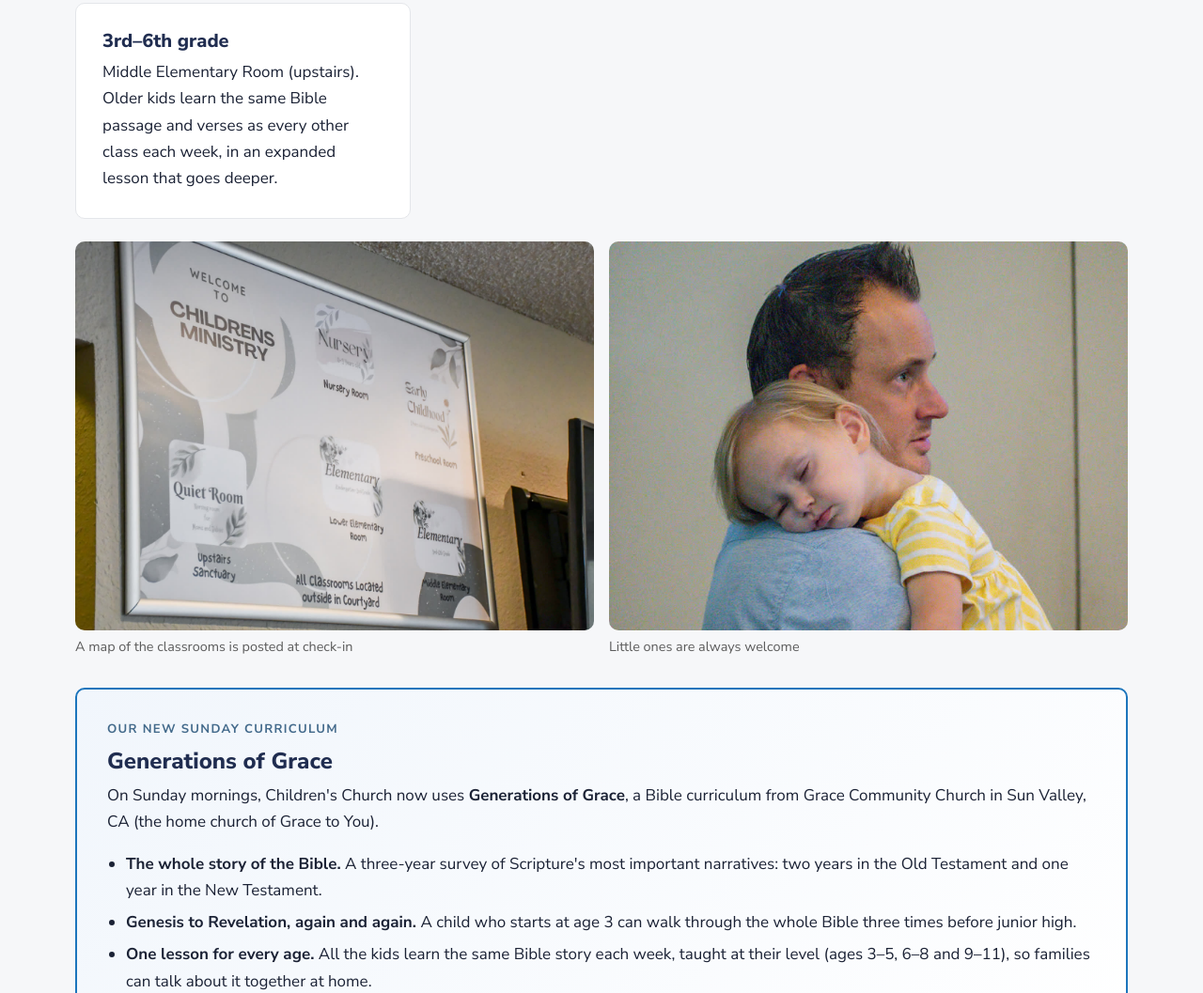
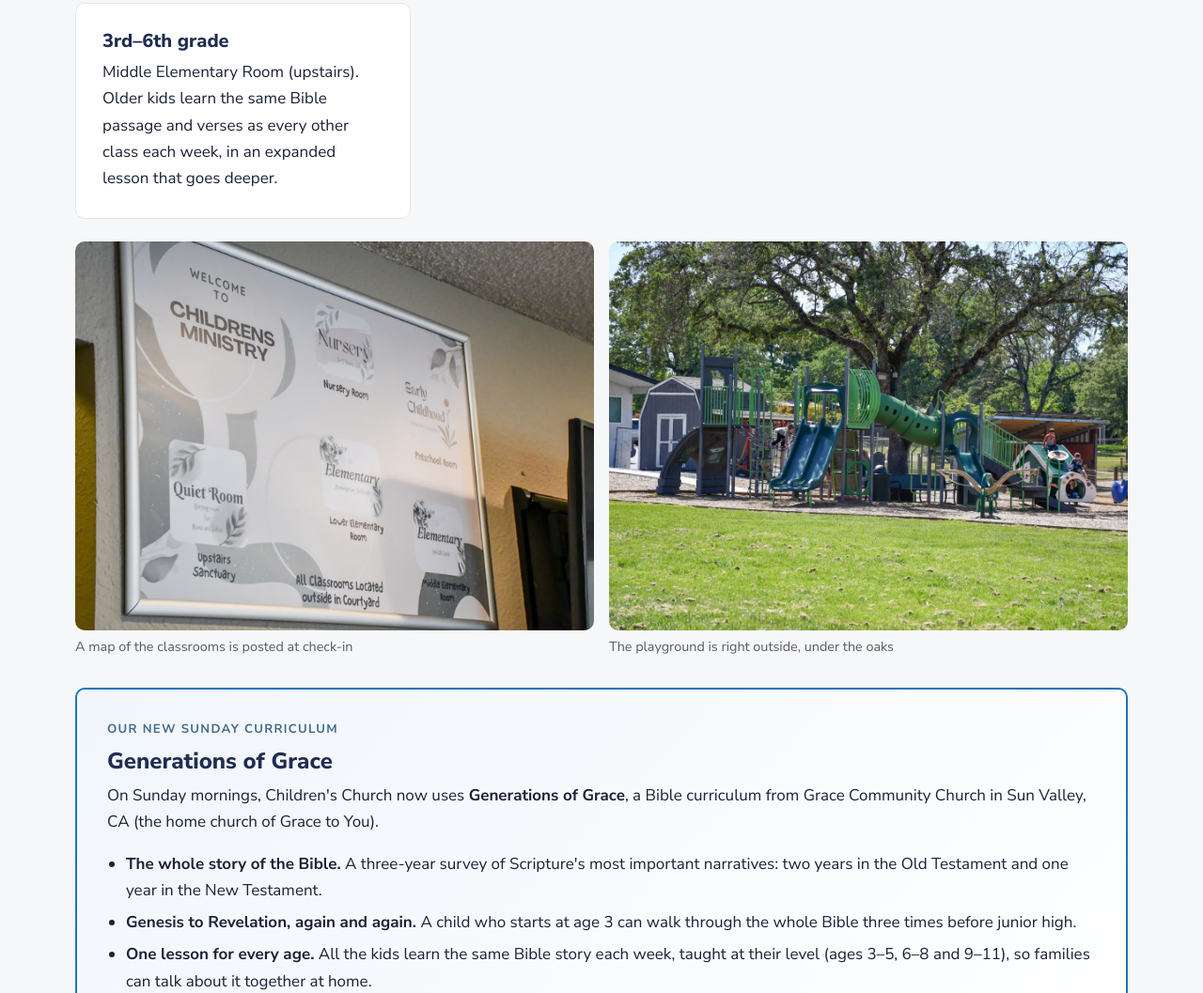
Before and after one commit to CoolCommunityChurch/coolchurch-website, a plain HTML site: page kids.html in a window 1280 px wide. Shown: the part 1435-2492 px from the top of the page at 94% size. Drawn offline with Linux system fonts and the light colour scheme.

Commit message:
Kids page: replace the photo of the dad and sleeping child with the playground
Co-Authored-By: Claude Opus 5.5 <noreply@anthropic.com>

```diff
--- a/kids.html
+++ b/kids.html
@@ -130,7 +130,7 @@
 
       <div class="gallery" style="grid-template-columns:repeat(auto-fit,minmax(260px,1fr))">
         <figure><img src="media/photos/childrens-ministry-sign.jpg" alt="Welcome to Children's Ministry sign showing the nursery, preschool and elementary rooms" loading="lazy"><figcaption>A map of the classrooms is posted at check-in</figcaption></figure>
-        <figure><img src="media/photos/dad-sleeping-child.jpg" alt="A dad holding his sleeping toddler" loading="lazy" style="object-position:center 30%"><figcaption>Little ones are always welcome</figcaption></figure>
+        <figure><img src="media/photos/playground.jpg" alt="The church playground under the oak trees" loading="lazy"><figcaption>The playground is right outside, under the oaks</figcaption></figure>
       </div>
 
       <div class="card feature" id="curriculum" style="margin-top:32px">
```
Also changed, not shown: media/photos/dad-sleeping-child.jpg (deleted).
